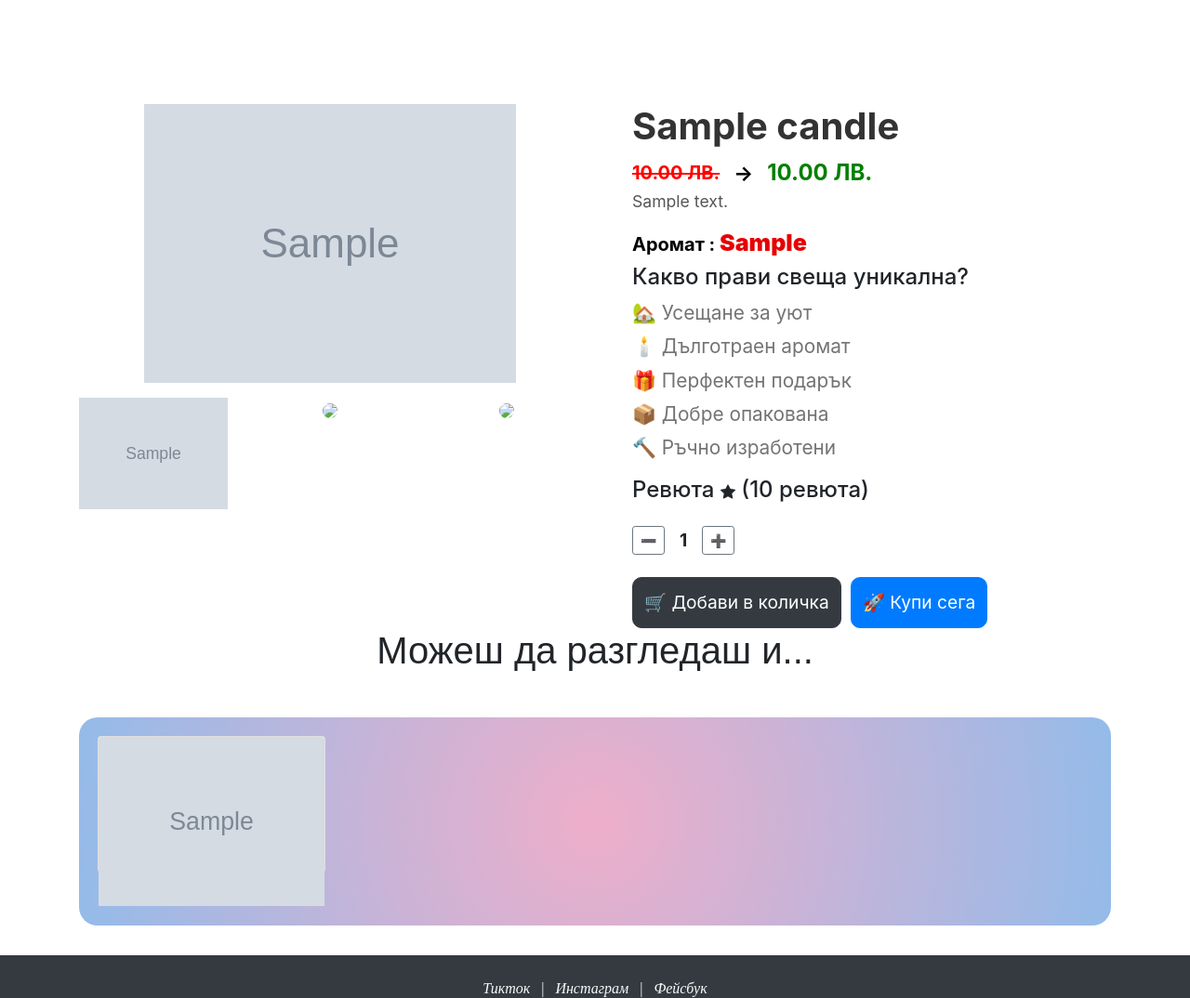
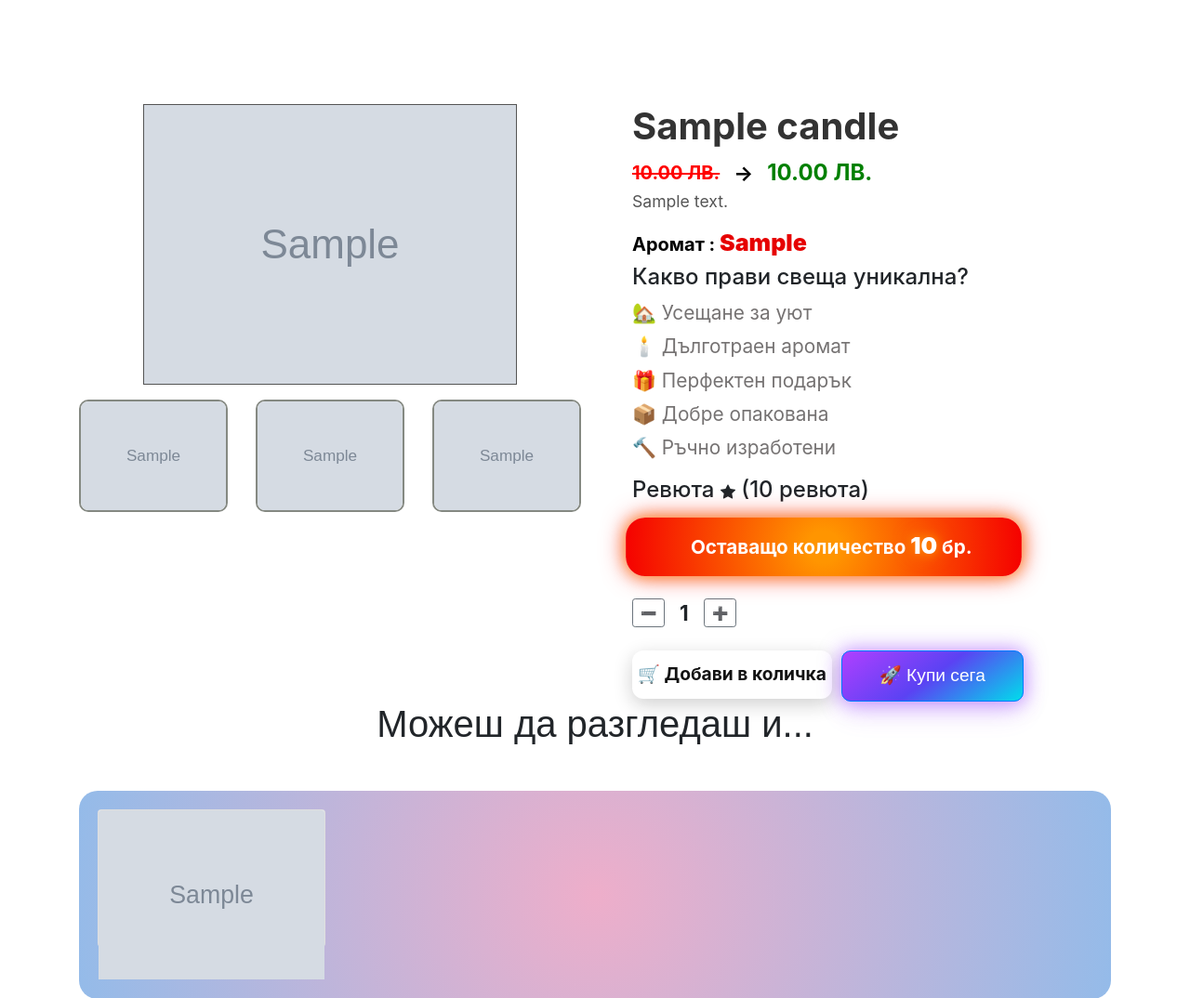
Before and after one commit to AlexanderKaragiozov/candles, a Django app: page /view_product/1/ in a window 1280 px wide. Shown: the part 86-1160 px from the top of the page at 93% size. Run offline with Django 5.2, Linux system fonts and the light colour scheme; tables that the repository leaves empty hold one stand-in row (values such as "Sample post"); grey boxes marked "Sample" are stand-in pictures; parts of the project's set-up code (start-up, migrations or seed data) failed here and were passed over; some libraries are stand-ins or nearby versions.

Commit message:
quantity

```diff
--- a/candle/admin.py
+++ b/candle/admin.py
@@ -14,7 +14,8 @@ class GalleryAdmin(admin.ModelAdmin):
 
 @admin.register(CandleOrder)
 class CandleOrder(admin.ModelAdmin):
-    pass
+    list_display = ('customer','candle','quantity','confirmed','order_date')
+
 
 @admin.register(Customer)
 class CustomerAdmin(admin.ModelAdmin):
--- a/candle/static/css/product_view.css
+++ b/candle/static/css/product_view.css
@@ -1,6 +1,6 @@
 /* BIG IMAGE */
 .big-image {
-
+    border: #555555 solid 1px;
     transition: transform 0.3s ease-in-out;
 }
 
@@ -12,6 +12,7 @@
 .small-image {
     height: 10px;
     border-radius: 10px;
+    border: rgba(53,59,47,0.6) solid 2px!important;
     transition: transform 0.3s ease-in-out;
     cursor: pointer;
 }
@@ -76,8 +77,99 @@
 .btn-primary {
     background-color: #007bff;
     border: none;
+
+}
+/**/
+
+
+.button-64 {
+  align-items: center;
+  background-image: linear-gradient(144deg, #AF40FF, #5B42F3 50%, #00DDEB);
+  border: 0;
+  border-radius: 8px;
+  box-shadow: rgba(151, 65, 252, 0.2) 0 15px 30px -5px, rgba(151, 65, 252, 0.5) 0 0 20px 3px; /* Glowing outline */
+  box-sizing: border-box;
+  color: #FFFFFF;
+  display: flex;
+  font-family: Phantomsans, sans-serif;
+  font-size: 20px;
+  justify-content: center;
+  line-height: 1em;
+  max-width: 100%;
+  min-width: 140px;
+  padding: 3px;
+  text-decoration: none;
+  user-select: none;
+  -webkit-user-select: none;
+  touch-action: manipulation;
+  white-space: nowrap;
+  cursor: pointer;
 }
 
+.button-64:active,
+.button-64:hover {
+  outline: 0;
+  box-shadow: rgba(151, 65, 252, 0.7) 0 0 30px 6px, rgba(5, 6, 45, 0.7) 0 0 10px 6px; /* Stronger glowing effect on hover */
+}
+
+.button-64 span {
+  background-color: rgb(5, 6, 45);
+  padding: 16px 24px;
+  border-radius: 6px;
+  width: 100%;
+  height: 100%;
+  transition: 300ms;
+}
+
+.button-64:hover span {
+  background: none;
+}
+
+@media (min-width: 768px) {
+  .button-64 {
+    font-size: 24px;
+    min-width: 196px;
+  }
+}
+/**/
+
+/**/
+
+
+/* CSS */
+.button-35 {
+  align-items: center;
+  background-color: #fff;
+  border-radius: 12px;
+  box-shadow: transparent 0 0 0 3px,rgba(18, 18, 18, .2) 0 6px 20px;
+  box-sizing: border-box;
+  color: #121212;
+  cursor: pointer;
+  display: inline-flex;
+  flex: 1 1 auto;
+  font-family: Inter,sans-serif;
+  font-size: 1.2rem;
+  font-weight: 700;
+  justify-content: center;
+  line-height: 1;
+  margin: 0;
+  outline: none;
+  padding-top: 1rem;
+  padding-bottom: 1rem;
+  text-align: center;
+  text-decoration: none;
+  transition: box-shadow .2s,-webkit-box-shadow .2s;
+  white-space: nowrap;
+  border: 0;
+  user-select: none;
+  -webkit-user-select: none;
+  touch-action: manipulation;
+}
+
+.button-35:hover {
+  box-shadow: #121212 0 0 0 3px, transparent 0 0 0 0;
+}
+/**/
 .btn-primary:hover {
     background-color: #0056b3;
 }
@@ -147,3 +239,41 @@
     .product-button:hover {
         transform: scale(1.1);
     }
+
+    .breathing-effect {
+      background: rgb(255, 149, 0);
+      background: radial-gradient(circle, rgba(255, 149, 0, 1) 8%, rgba(245, 0, 0, 1) 100%);
+      padding-left: 1rem;
+      border-radius: 20px;
+      width: 80%;
+      color: white;
+      font-weight: bold;
+      padding-top: 1rem;
+      text-align: center;
+      padding-bottom: 1rem;
+      animation: breathing 2s infinite ease-in-out;
+      box-shadow: 0 0 15px rgba(255, 149, 0, 0.7), 0 0 25px rgba(245, 0, 0, 0.7); /* Glowing effect around the box */
+    }
+
+    @keyframes breathing {
+      0% {
+        transform: scale(1);
+      }
+      50% {
+        transform: scale(1.05); /* Slightly grow */
+      }
+      100% {
+        transform: scale(1); /* Back to normal size */
+      }
+    }
+
+    .quantity {
+      color: white;
+      font-weight: bolder;
+      font-size: 1.5rem;
+      text-shadow: 0 0 10px rgba(255, 149, 0, 1), 0 0 20px rgba(255, 149, 0, 0.8); /* Glowing effect on text */
+    }
+#quantity{
+    font-weight: bold;
+    font-size: 1.4rem;
+}
--- a/candle/views.py
+++ b/candle/views.py
@@ -204,9 +204,10 @@ def products(request):
 
 
 def view_product(request,candle_id):
+    other_candle = Candle.objects.all()[0:4]
     candle = Candle.objects.get(pk=candle_id)
 
-    return render(request,'product_view.html', {'candle':candle,'MEDIA_URL': settings.MEDIA_URL})
+    return render(request,'product_view.html', {'candle':candle,'MEDIA_URL': settings.MEDIA_URL,'other_candle':other_candle})
 
 def fast_buy(request,candle_id):
     if request.method == "POST":
@@ -270,7 +271,7 @@ def place_order(request):
                     "address": ''
                 }
             )
-            SPREADSHEET_ROW = [first_name, last_name,'', phone, city,'']
+
             cart = request.COOKIES.get("cart")
             cart = json.loads(cart)
             order = ''
@@ -279,17 +280,19 @@ def place_order(request):
             for candle_id, quantity in cart.items():
                 try:
                     candle = Candle.objects.get(id=candle_id)  # Ensure candle exists
-                    CandleOrder.objects.create(
+                    new_order = CandleOrder.objects.create(
                         customer=customer,
                         candle=candle,
-                        quantity=quantity
+                        quantity=quantity,
+                        confirmed=False
                     )
+
                     order += f"{candle.name}-x{quantity} "
                     order_url_code += candle.id * quantity * 100
                 except Candle.DoesNotExist:
                     print(f"Candle with ID {candle_id} not found.")
             order_url_code= str(order_url_code) + f"{customer.first_name.lower()}x{customer.last_name.lower()}"
-
+            SPREADSHEET_ROW = [new_order.id,first_name, last_name, '', phone, city, '']
             SPREADSHEET_ROW.append(order)
             SPREADSHEET_ROW.append("НЕ")
             SPREADSHEET_ROW.append('НЕ')
--- a/templates/product_view.html
+++ b/templates/product_view.html
@@ -44,15 +44,19 @@ src="https://www.facebook.com/tr?id=667508889037580&ev=PageView&noscript=1"
             <div style="margin-bottom: 1.5rem" class="row mt-3">
                 <!-- SMALL IMAGES -->
                 <div class="col-4">
-                    <a href="{{ candle.image.url }}" data-bs-toggle="modal" data-bs-target="#imageModal{{ forloop.counter }}">
-                        <img src="{{ candle.image.url }}" alt="{{ candle.name }}" class="img-fluid big-image">
+                    <a href="{{ candle.image_2.url }}" data-bs-toggle="modal" data-bs-target="#imageModal{{ forloop.counter }}">
+                        <img src="{{ candle.image_2.url }}" alt="{{ candle.name }}" class="img-fluid small-image">
                     </a>
                 </div>
                 <div class="col-4">
-                    <img src="https://via.placeholder.com/100" class="img-fluid small-image">
+                    <a href="{{ candle.image_3.url }}" data-bs-toggle="modal" data-bs-target="#imageModal{{ forloop.counter }}">
+                        <img src="{{ candle.image_3.url }}" alt="{{ candle.name }}" class="img-fluid small-image">
+                    </a>
                 </div>
                 <div class="col-4">
-                    <img src="https://via.placeholder.com/100" class="img-fluid small-image">
+                    <a href="{{ candle.image_4.url }}" data-bs-toggle="modal" data-bs-target="#imageModal{{ forloop.counter }}">
+                        <img src="{{ candle.image_4.url }}" alt="{{ candle.name }}" class="img-fluid small-image">
+                    </a>
                 </div>
             </div>
         </div>
@@ -85,21 +89,26 @@ src="https://www.facebook.com/tr?id=667508889037580&ev=PageView&noscript=1"
             </ul>
 
             <!-- REVIEWS -->
-            <h4>Ревюта
+            <h4 style="margin-bottom: 1rem">Ревюта
                 <svg xmlns="http://www.w3.org/2000/svg" width="16" height="16" fill="currentColor" class="bi bi-star-fill" viewBox="0 0 16 16">
                     <path d="M3.612 15.443c-.386.198-.824-.149-.746-.592l.83-4.73L.173 6.765c-.329-.314-.158-.888.283-.95l4.898-.696L7.538.792c.197-.39.73-.39.927 0l2.184 4.327 4.898.696c.441.062.612.636.282.95l-3.522 3.356.83 4.73c.078.443-.36.79-.746.592L8 13.187l-4.389 2.256z"/>
                 </svg>
                 <!-- Add more stars for ratings -->
                 ({{ candle.reviews }} ревюта)
             </h4>
-
+<h5 class="breathing-effect">
+    Оставащо количество <span class="quantity">{{ candle.quantity }}</span> бр.
+  </h5>
             <!-- QUANTITY ADJUSTMENT -->
 <div class="d-flex align-items-center mt-4">
+
     <button type="button" class="btn btn-outline-secondary btn-sm" id="decrease-btn">➖</button>
 
-    <span class="mx-3 quantity" id="quantity">1</span> <!-- Display Quantity -->
+    <span class="mx-3 " id="quantity">1</span> <!-- Display Quantity -->
 
     <button type="button" class="btn btn-outline-secondary btn-sm" id="increase-btn">➕</button>
+
+
 </div>
 
 <!-- Add to Cart Form -->
@@ -108,11 +117,11 @@ src="https://www.facebook.com/tr?id=667508889037580&ev=PageView&noscript=1"
     <form action="{% url 'add_to_cart' candle.id %}" method="post" id="cart-form" style="display: inline-block;">
         {% csrf_token %}
         <input type="hidden" id="quantity-input" name="quantity" value="1"> <!-- Hidden input to store quantity value -->
-        <button type="submit" class="btn btn-dark btn-lg" id="add-to-cart-btn" style="">🛒 Добави в количка</button>
+        <button type="submit" class="button-35" id="add-to-cart-btn" style="">🛒 Добави в количка</button>
     </form>
 
     <!-- Buy Now Button -->
-    <button class="btn btn-primary btn-lg" id="buy-now-btn" style="display: inline-block;">🚀 Купи сега</button>
+    <button class="btn btn-primary btn-lg button-64" id="buy-now-btn" style="display: inline-block;">🚀 Купи сега</button>
 </div>
 
 
@@ -210,10 +219,13 @@ background: radial-gradient(circle, rgba(238,174,202,1) 0%, rgba(148,187,233,1)
             <div class="row">
             <div class="col-md-3">
                 <div class="card position-relative" style="height: 80%;">
-                    <img src="{{ MEDIA_URL}}{{ candle.image }}" class="card-img-top" alt="Product 1">
-                    <div class="card-body position-absolute w-100 text-center button-container" style="bottom: -50px;">
-                        <a href="#" class="btn btn-primary product-button " style="background: rgba(0, 0, 0, 0.5); border: none;width: 100%">Виж</a>
-                    </div>
+                    {% for others in other_candle %}
+                        <img src="{{ others.image.url }}" class="card-img-top" alt="Product 1">
+                            <div class="card-body position-absolute w-100 text-center button-container" style="bottom: -50px;">
+                                <a href="#" class="btn btn-primary product-button " style="background: rgba(0, 0, 0, 0.5); border: none;width: 100%">Виж</a>
+                            </div>
+                    {% endfor %}
+
                 </div>
             </div>
         </div>
```
Also changed, not shown: candle/management/commands/delete_expired_orders.py (added, +14 -0 lines), candle/models.py (+21 -2 lines), candle/static/css/index.css (+49 -2 lines), templates/index.html (+86 -77 lines), candle/migrations/0013_candle_image_2_candle_image_3_candle_image_4_and_more.py (added), candle/migrations/0014_candleorder_confirmed.py (added), candle/migrations/0015_candleorder_deadline.py (added), media/candles/Choko_WoRhjGS.jpg (added), media/candles/PinkCreamLoveHearts.jpg (added), media/candles/PurpleFlower_YqjGsKp.jpg (added), media/candles/RedRoses.jpg (added), 1 other file.
